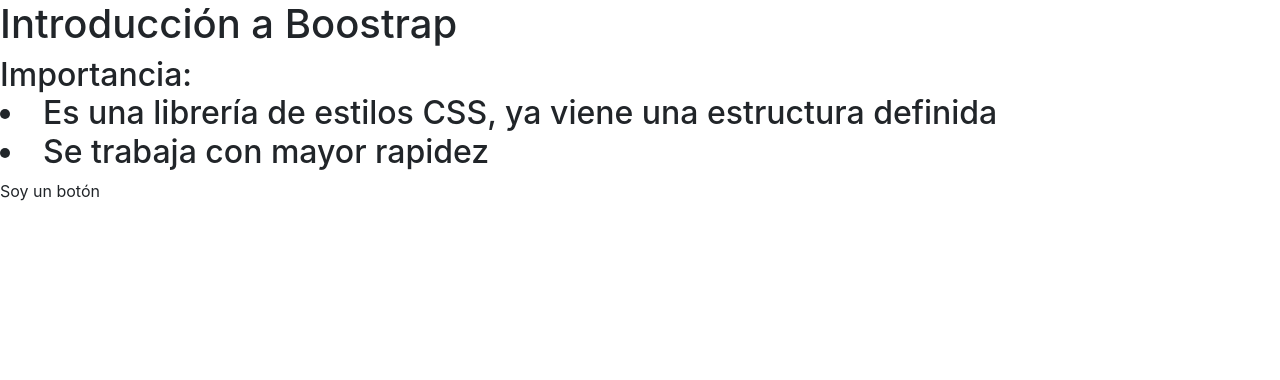
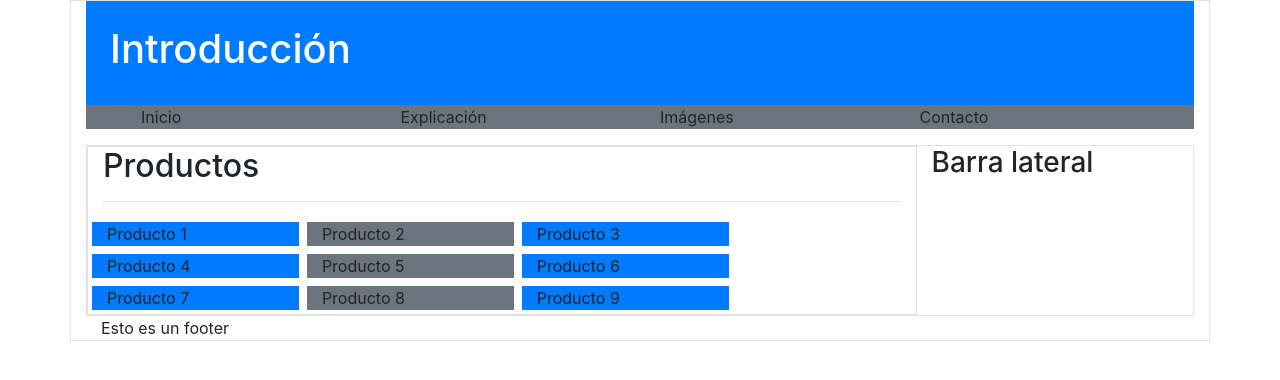
Before and after one commit to alineO12/generation-ch16, a plain HTML site: page 2-Intro-web/3-IntroBootstrap/index.html in a window 1280 px wide. Drawn offline with Linux system fonts and the light colour scheme.

Commit message:
Continuamos sesión intro Boostrap

```diff
--- a/2-Intro-web/3-IntroBootstrap/index.html
+++ b/2-Intro-web/3-IntroBootstrap/index.html
@@ -1,25 +1,99 @@
 <!DOCTYPE html>
 <html lang="en">
-<head>
-    <meta charset="UTF-8">
-    <meta http-equiv="X-UA-Compatible" content="IE=edge">
-    <meta name="viewport" content="width=device-width, initial-scale=1.0">
+  <head>
+    <meta charset="UTF-8" />
+    <meta http-equiv="X-UA-Compatible" content="IE=edge" />
+    <meta name="viewport" content="width=device-width, initial-scale=1.0" />
     <title>Introducción a Boostrap</title>
-    <link rel="stylesheet" href="bootstrap/css/bootstrap.min.css">
+    <link rel="stylesheet" href="bootstrap/css/bootstrap.min.css" />
+    <link rel="stylesheet" href="style.css" />
+  </head>
+  <body>
+    <!--Introducción a Boostrap
+        Importancia:
+        -Es una librería de estilos CSS; es decir, ya viene con una estructura de estilos definida
+        -Se trabaja con mayor rapidez
 
-</head>
-<body>
+    <buttom class="btn-success">Soy un botón</buttom> -->
 
-    <h1>Introducción a Boostrap</h1>
-    <h2>Importancia:
-        <li>Es una librería de estilos CSS, ya viene una estructura definida</li>
-        <li>Se trabaja con mayor rapidez</li>
-    </h2>
+    <div class="container border">
+      <!--Hicimos un contenedor -->
 
-    <buttom>Soy un botón</buttom>
+      <header id="header" class="col-12 bg-primary text-white p-4">
+        <!-- Indica el color del background, texto y padding (margen interno)-->
+        <h1>Introducción</h1>
+      </header>
+
+      <nav id="menu" class="col-12 bg-secondary">
+        <!-- Organización en columnas y color -->
+        <ul class="row w-100">
+          <!-- row: ocupa el espacio que se le indica en la caja -->
+          <li class="col">Inicio</li>
+          <li class="col">Explicación</li>
+          <li class="col">Imágenes</li>
+          <li class="col">Contacto</li>
+        </ul>
+      </nav>
+
+      <!-- Vamos a crear el contenido y barra lateral -->
+
+      <section class="col-12 border">
+        <div class="row">
+          <section class="col-9 border">
+            <h2>Productos</h2>
+        <hr>
+         <div class="item row">
+            <div class="item col-3 bg-primary m-1">
+                Producto 1
+            </div>
+            <div class="item col-3 bg-secondary m-1">
+                Producto 2
+            </div>
+            <div class="item col-3 bg-primary m-1">
+                Producto 3
+            </div>
+         </div>
+
+         <div class="item row" >
+            <div class="item col-3 bg-primary m-1">
+                Producto 4
+            </div>
+            <div class="item col-3 bg-secondary m-1">
+                Producto 5
+            </div>
+            <div class="item col-3 bg-primary m-1">
+                Producto 6
+            </div>
+         </div>
+
+         <div class="item row" >
+            <div class="item col-3 bg-primary m-1">
+                Producto 7
+            </div>
+            <div class="item col-3 bg-secondary m-1">
+                Producto 8
+            </div>
+            <div class="item col-3 bg-primary m-1">
+                Producto 9
+            </div>
+
+        </div>
+
+        </section>
+        <aside class="col-3">
+            <h3>Barra lateral</h3>
+        </aside>
+        </div>
+         </section>
+
+         <footer class="col-3">
+            Esto es un footer
+         </footer>
+
+
+    </div>
 
     <script type="text/javacript" src="jQuery/jquery-3.6.0.min.js"></script>
     <script type="text/javascript" src="bootstrap/js/bootstrap.min.js"></script>
-
-</body>
+  </body>
 </html>
--- /dev/null
+++ b/2-Intro-web/3-IntroBootstrap/style.css
@@ -0,0 +1,4 @@
+#menu ul{
+    text-decoration: none;
+    list-style: none;
+}
```
